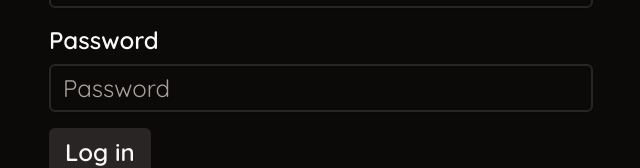
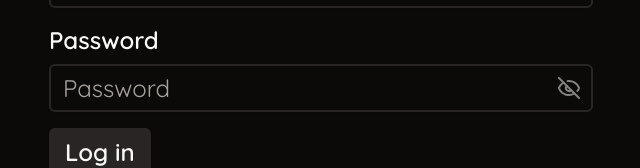
Before and after one commit to PaulGPratt/my-recipe-app, a Next.js app in the folder frontend/: page /login in a window 1280 px wide. Shown: the part 168-336 px from the top of the page, without its empty margins (319-959 px from the left). Built offline with nearby package versions, Linux system fonts and the light colour scheme; no server answers.

Commit message:
adding password input to hide/show passwords

```diff
--- a/frontend/components/login.client.tsx
+++ b/frontend/components/login.client.tsx
@@ -8,6 +8,7 @@
 import { Button } from "./ui/button";
 import { Input } from "./ui/input";
 import { Label } from "./ui/label";
+import { PasswordInput } from "./ui/password-input";
 
 export default function LoginClient() {
   const { auth } = useContext(FirebaseContext);
@@ -81,8 +82,7 @@
             Password
           </Label>
           <div className="flex-grow">
-            <Input
-              type="password"
+            <PasswordInput
               className="mt-2 h-12 text-2xl"
               id="inputPassword"
               placeholder="Password"
--- a/frontend/components/signup.client.tsx
+++ b/frontend/components/signup.client.tsx
@@ -11,6 +11,7 @@
 import { FirebaseContext } from "../lib/firebase";
 import getRequestClient from "../lib/get-request-client";
 import { storeProfile } from "../lib/profile-utils";
+import { PasswordInput } from "./ui/password-input";
 
 export default function SignupClient() {
   const { auth } = useContext(FirebaseContext);
@@ -124,9 +125,8 @@
           <Label htmlFor="signupPassword" className="text-2xl font-semibold">
             Password
           </Label>
-          <Input
+          <PasswordInput
             id="signupPassword"
-            type="password"
             className="mt-2 h-12 text-2xl"
             placeholder="Password"
             value={password}
--- /dev/null
+++ b/frontend/components/ui/password-input.tsx
@@ -0,0 +1,52 @@
+'use client'
+
+import { EyeIcon, EyeOffIcon } from 'lucide-react'
+import * as React from 'react'
+
+import { Button } from '@/components/ui/button'
+import { Input, type InputProps } from '@/components/ui/input'
+import { cn } from '@/lib/utils'
+
+const PasswordInput = React.forwardRef<HTMLInputElement, InputProps>(({ className, ...props }, ref) => {
+    const [showPassword, setShowPassword] = React.useState(false)
+    const disabled = props.value === '' || props.value === undefined || props.disabled
+
+    return (
+        <div className="relative">
+            <Input
+                type={showPassword ? 'text' : 'password'}
+                className={cn('hide-password-toggle pr-10', className)}
+                ref={ref}
+                {...props}
+            />
+            <Button
+                type="button"
+                variant="ghost"
+                size="sm"
+                className="absolute right-0 top-0 h-full px-3 py-2 hover:bg-transparent"
+                onClick={() => setShowPassword((prev) => !prev)}
+                disabled={disabled}
+            >
+                {showPassword && !disabled ? (
+                    <EyeIcon className="h-4 w-4" aria-hidden="true" />
+                ) : (
+                    <EyeOffIcon className="h-4 w-4" aria-hidden="true" />
+                )}
+                <span className="sr-only">{showPassword ? 'Hide password' : 'Show password'}</span>
+            </Button>
+
+            {/* hides browsers password toggles */}
+            <style>{`
+					.hide-password-toggle::-ms-reveal,
+					.hide-password-toggle::-ms-clear {
+						visibility: hidden;
+						pointer-events: none;
+						display: none;
+					}
+				`}</style>
+        </div>
+    )
+})
+PasswordInput.displayName = 'PasswordInput'
+
+export { PasswordInput }
```
